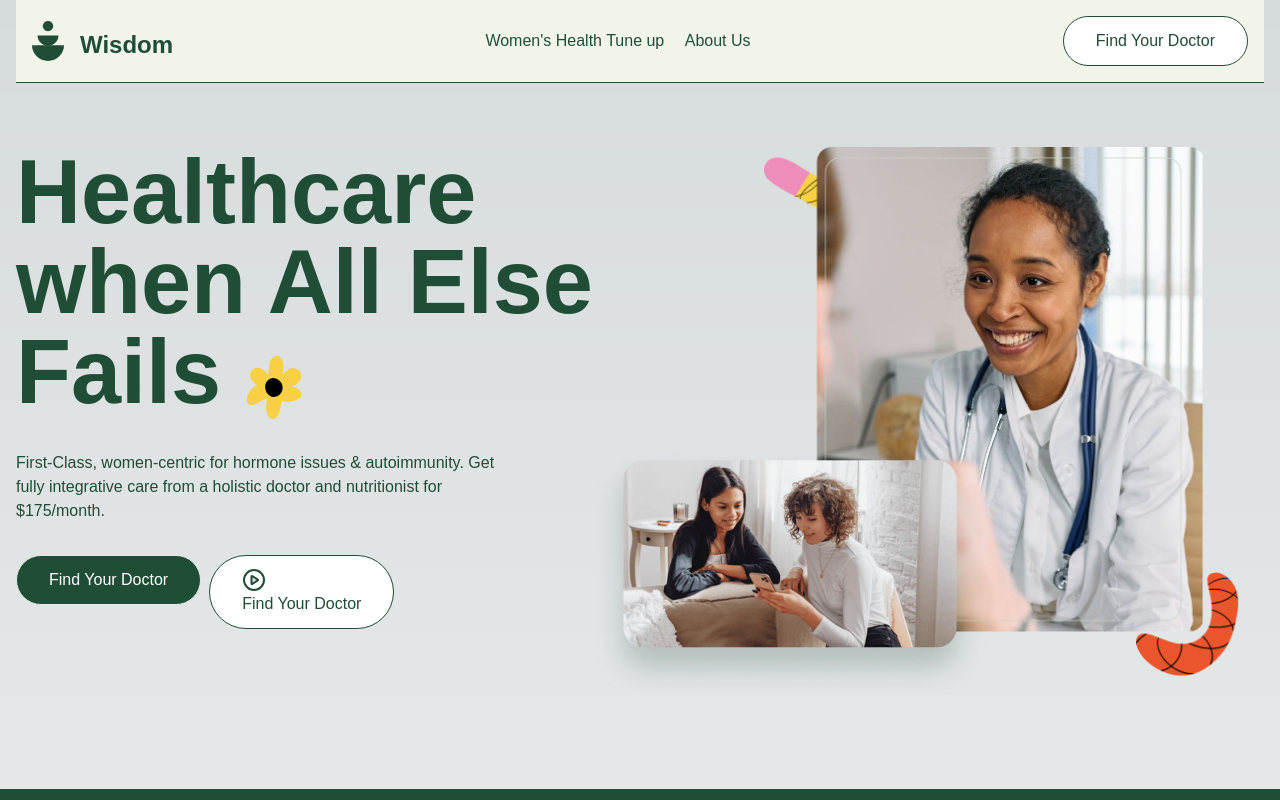
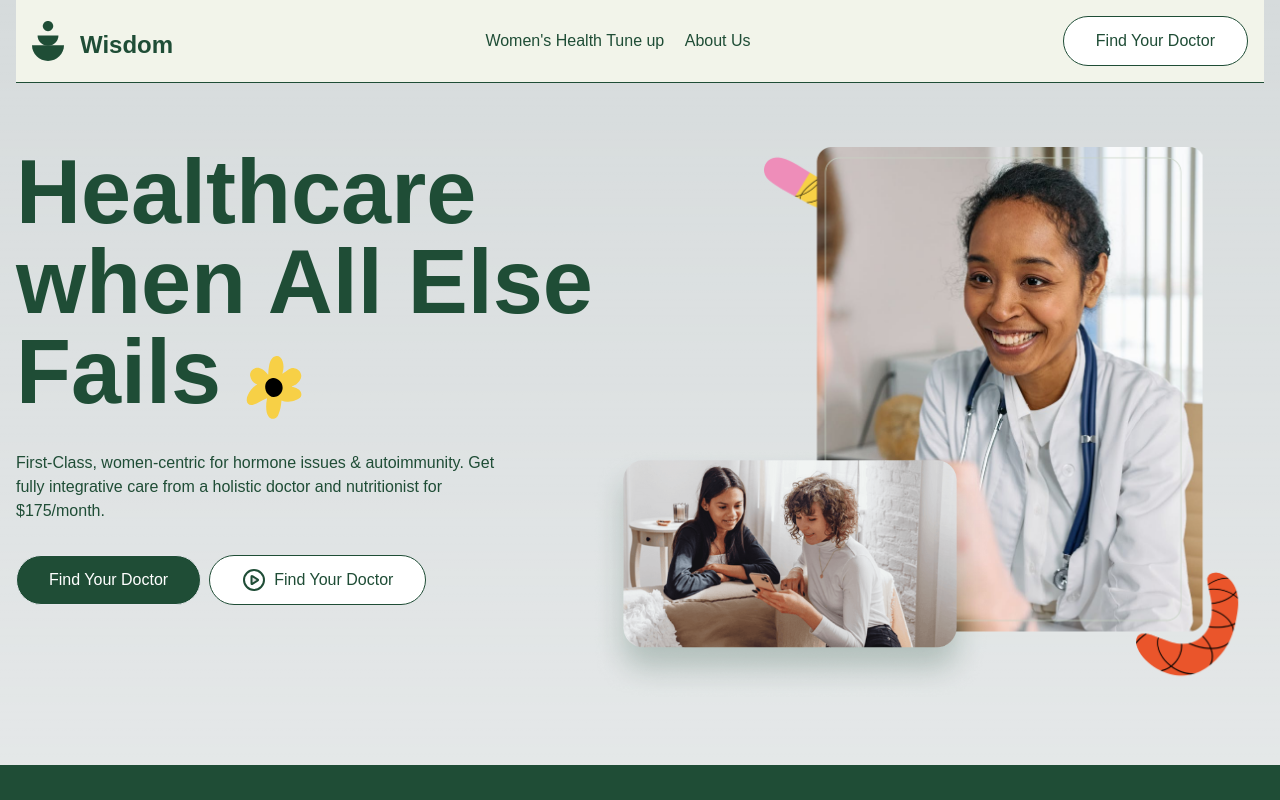
Before and after one commit to olatunde1998/carefinder-app, a Next.js app: page / in a window 1280 px wide. Shown: the top 800 px of the page. Built offline with nearby package versions, Linux system fonts and the light colour scheme; a web font is replaced by a local one.

Commit message:
button error fixed

```diff
--- a/src/app/components/buttons/Button.tsx
+++ b/src/app/components/buttons/Button.tsx
@@ -2,15 +2,15 @@ interface buttonProps {
   btnText: string;
   className?: string;
   btnIcon: any;
-  type?: "button"
+  // btnType?: string;
 }
 
-export default function Button({ btnText, className, btnIcon, btnType }: buttonProps) {
+export default function Button({ btnText, className, btnIcon }: buttonProps) {
   return (
     <main className="">
       <button
         className={`px-8 py-3 cursor-pointer rounded-full  transition duration-700 ease-in-out ${className}`}
-        type={btnType}
+        type="submit"
       >
         <div className="mr-2">{btnIcon}</div>
         {btnText}
--- a/src/app/components/homePageComponents/hero.tsx
+++ b/src/app/components/homePageComponents/hero.tsx
@@ -59,7 +59,7 @@ export default function Hero() {
                 <Button
                   btnText="Find Your Doctor"
                   btnIcon={<PlayIcon color="#1F4D36" width={24} height={24} />}
-                  className="bg-white border-[.1rem] px-6 text-[#1F4D36] border-[#1F4D36]  hover:bg-white hover:text-[#1F4D36]"
+                  className="bg-white border-[.1rem] flex items-center justify-center px-6 text-[#1F4D36] border-[#1F4D36]  hover:bg-white hover:text-[#1F4D36]"
                 />
               </div>
             </div>
--- a/src/app/components/reusable-components/page.tsx
+++ b/src/app/components/reusable-components/page.tsx
@@ -9,6 +9,7 @@ import { BrandLogo } from "../../../../assets/icons/brandLogo";
 import { PlayIcon } from "../../../../assets/icons/playIcon";
 import Button from "../buttons/button";
 import { FlowerIcon } from "../../../../assets/icons/flower";
+
 
 export default function Home() {
   return (
--- a/src/app/login/rightContainer.tsx
+++ b/src/app/login/rightContainer.tsx
@@ -7,6 +7,7 @@ import Input from "../components/input/input";
 import { signInWithEmailAndPassword, signInWithPopup } from "firebase/auth";
 import { useRouter } from "next/navigation";
 import { useState } from "react";
+
 
 export default function RightContainer() {
   const router = useRouter();
--- a/src/app/signup/rightContainer.tsx
+++ b/src/app/signup/rightContainer.tsx
@@ -1,6 +1,7 @@
 "use client";
 
 import Image from "next/image";
+
 import Button from "../components/buttons/button";
 import { auth } from "../components/firebase/firebase";
 import Input from "../components/input/input";
```
